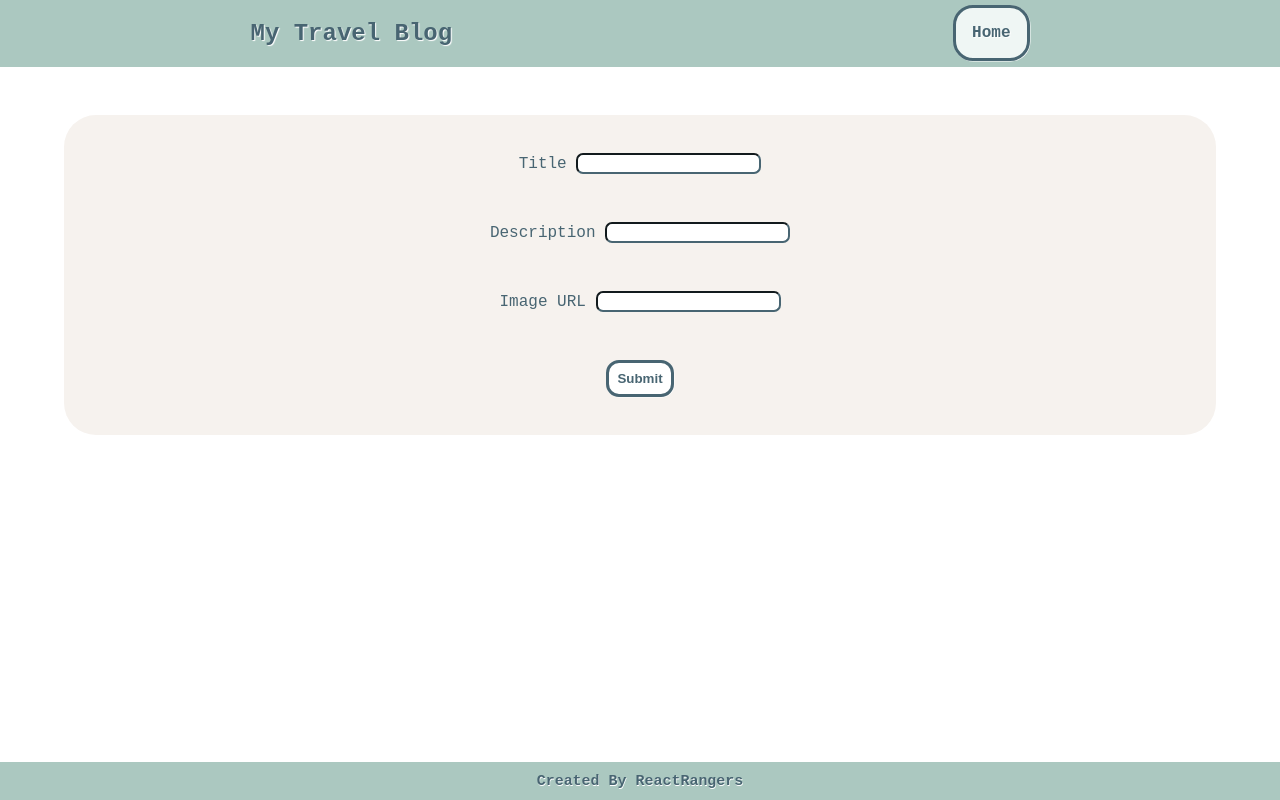
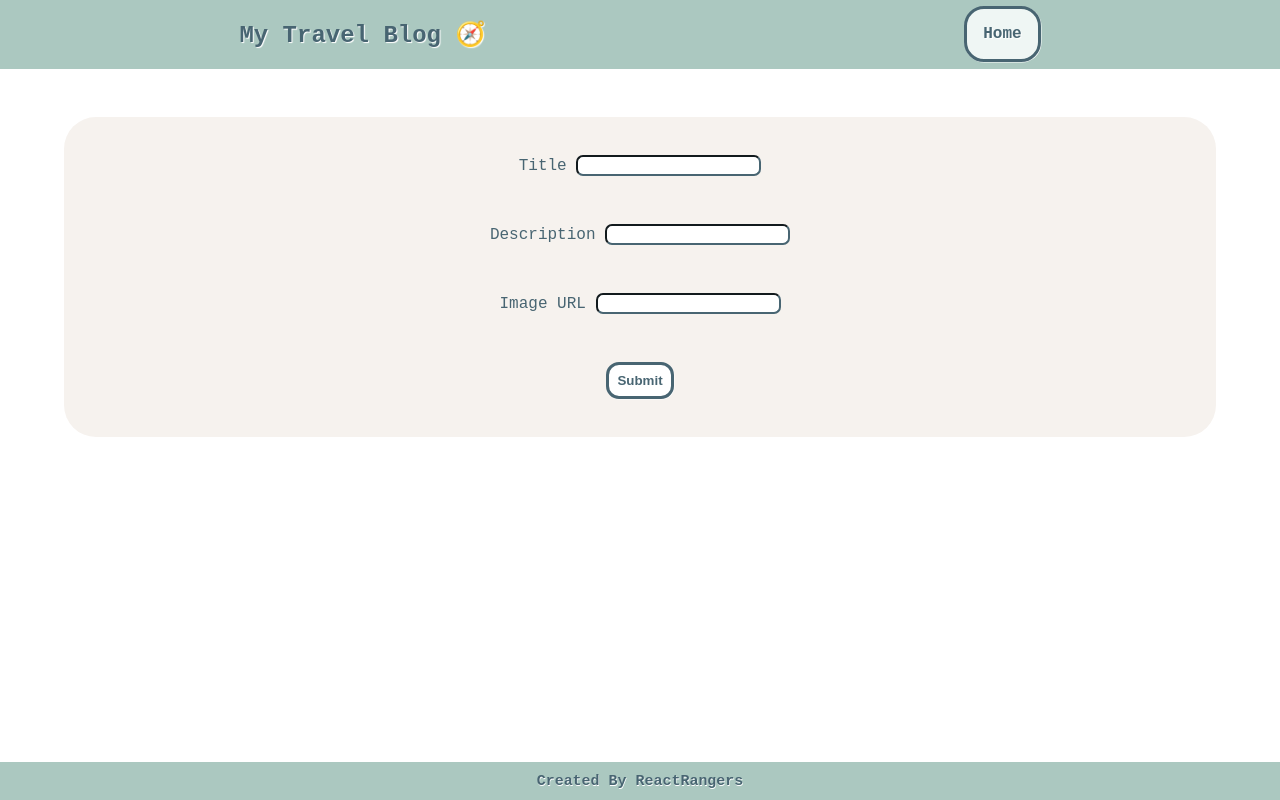
Before and after one commit to ycho234/TravelBlog-Nextjs-Practise, a Next.js app in the folder travelblog/: page /AddPost in a window 1280 px wide. Built offline with nearby package versions, Linux system fonts and the light colour scheme.

Commit message:
finish header

```diff
--- a/travelblog/src/app/components/header.js
+++ b/travelblog/src/app/components/header.js
@@ -1,11 +1,12 @@
 import Link from "next/link";
+import Image from "next/image";
 
 // import * as image from "./image.png"
 
 export default function Header() {
   return (
     <nav className="header">
-      <h1>My Travel Blog </h1>
+      <h1>My Travel Blog 🧭</h1>
       <Link className="addPostButton" href="./AddPost">
         Add Post
       </Link>
--- a/travelblog/src/app/components/headerAdd.js
+++ b/travelblog/src/app/components/headerAdd.js
@@ -4,7 +4,7 @@ export default function HeaderAdd() {
   return (
     <nav className="header">
       {/* <img src={image} alt="Logo image"></img> */}
-      <h1>My Travel Blog</h1>
+      <h1>My Travel Blog 🧭</h1>
       <Link className="addPostButton" href="/">
         Home
       </Link>
```
